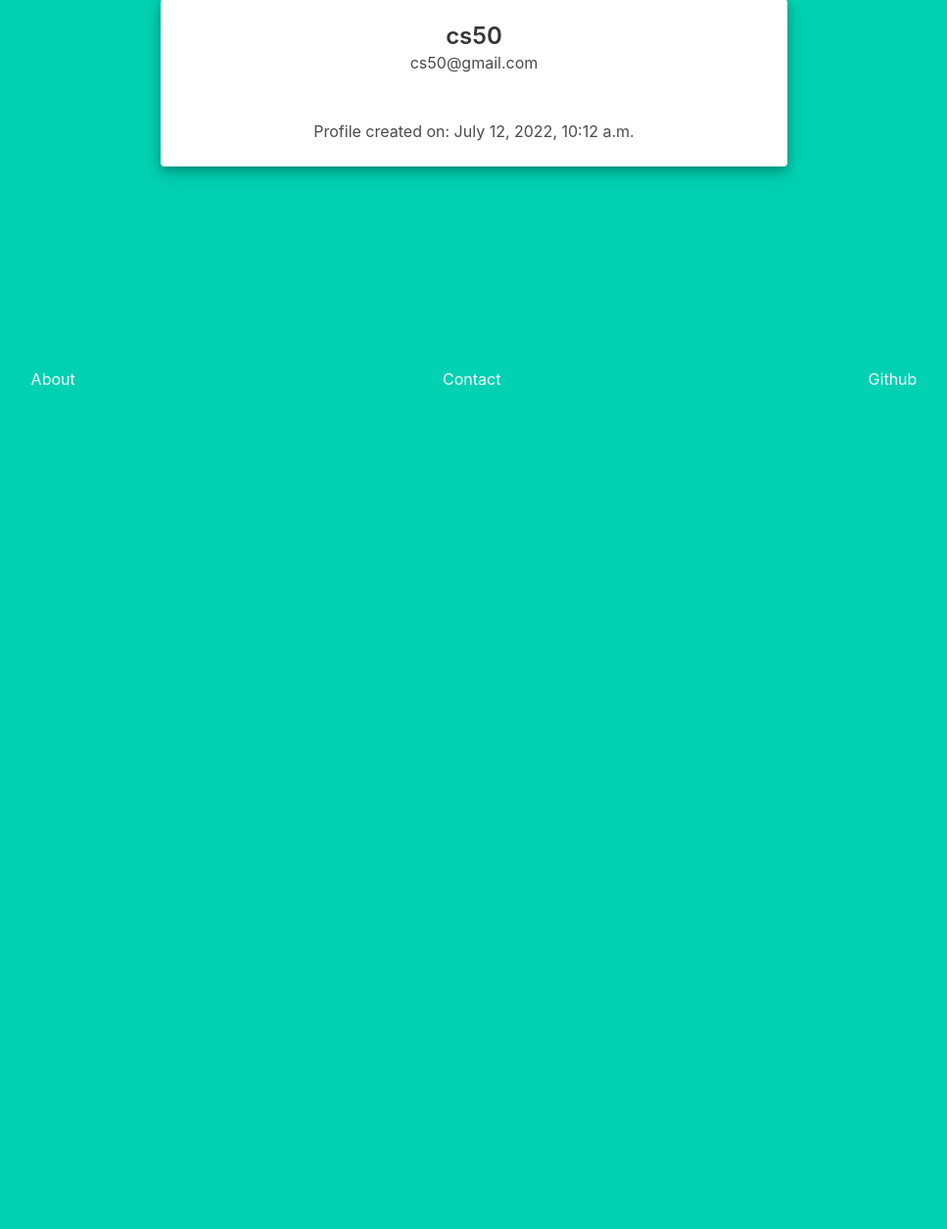
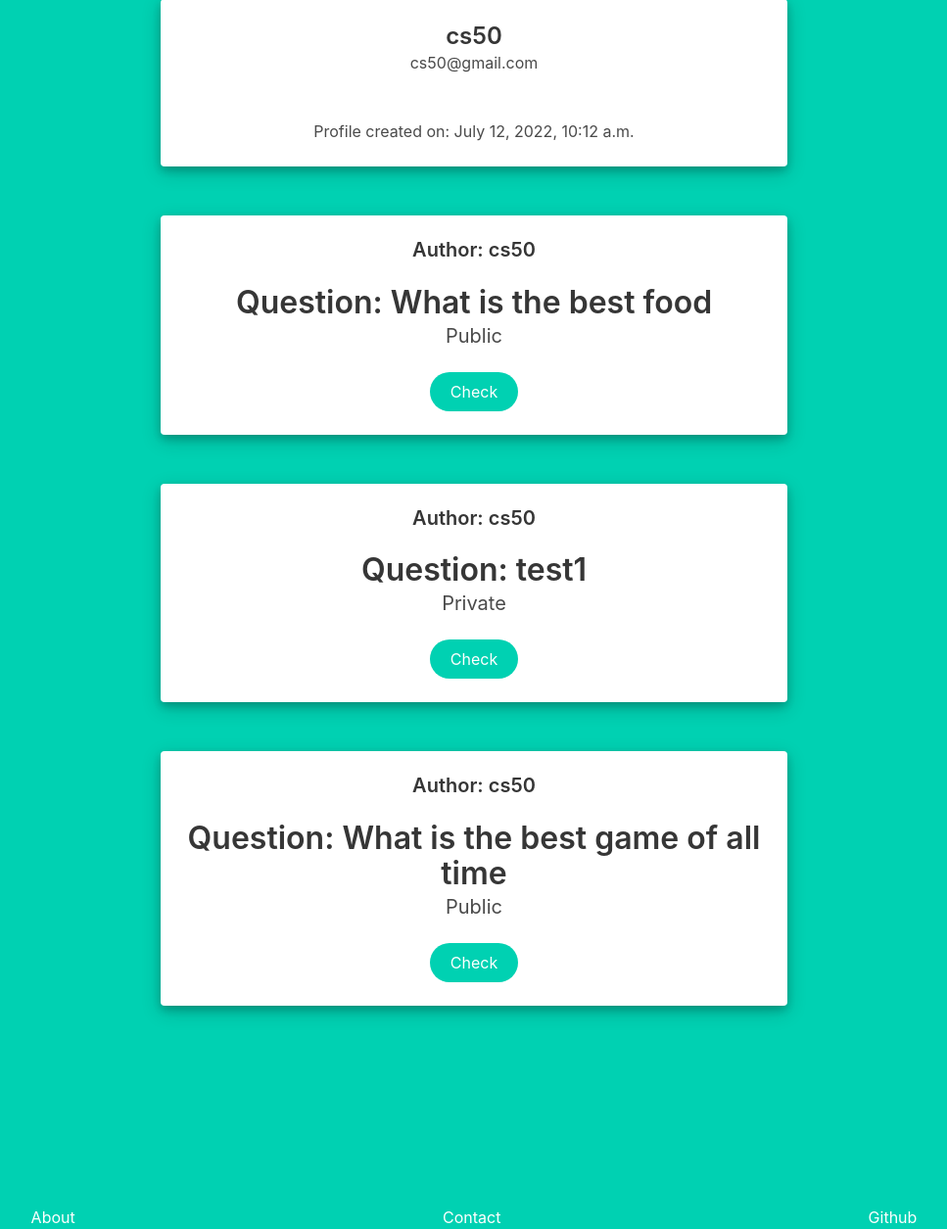
Before and after one commit to Antonekk/Cs50-Final-Project, a Django app: page /profile in a window 1280 px wide. Shown: the part 137-1392 px from the top of the page at 98% size, without its empty margins (156-1123 px from the left). Before the commit the page ends 531 px from the top, so only its background shows below. Run offline with Django 4.2, Linux system fonts and the light colour scheme; a user stored in the database is signed in; data comes from the database, SQL or seed files in the repository.

Commit message:
user profile upgraded with own polls

```diff
--- a/final/Pollapp/templates/Pollapp/profile.html
+++ b/final/Pollapp/templates/Pollapp/profile.html
@@ -17,4 +17,26 @@
     </div>
   </div>
 
+
+  {% for poll in polls %}
+    <div class="card poll">
+      <div class="card-content">
+        <div class="media">
+          <div class="media-content">
+            <p class="title is-5">Author: {{poll.user}}</p>
+              <p class="title is-3">Question: {{poll.poll_question}}</p>
+              {% if poll.private %}
+                <h5 class="subtitle is-5">Private</h5>
+              {% else %}
+                <h5 class="subtitle is-5">Public</h5>
+              {% endif %}
+              <form action="{% url 'poll_page' poll.url %}">
+                <button class="button is-primary is-rounded" type="submit">Check</button>
+              </form>
+            </div>
+          </div>
+        </div>
+      </div>
+  {% endfor %}
+
 {% endblock%}
--- a/final/Pollapp/views.py
+++ b/final/Pollapp/views.py
@@ -14,7 +14,10 @@ def index (request):
 
 @login_required(redirect_field_name='login')
 def profile(request):
-    return render(request, "Pollapp/profile.html")
+    user_polls = Poll.objects.filter(user=request.user)
+    return render(request, "Pollapp/profile.html", {
+        "polls" : user_polls,
+    })
 
 
 def polls(request):
```
